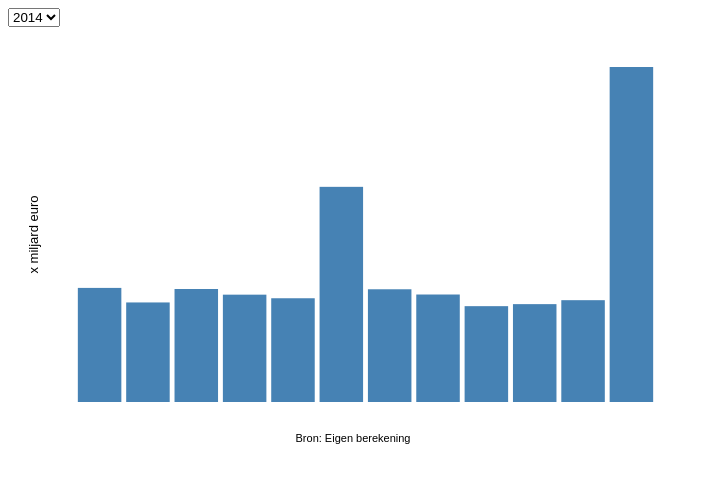
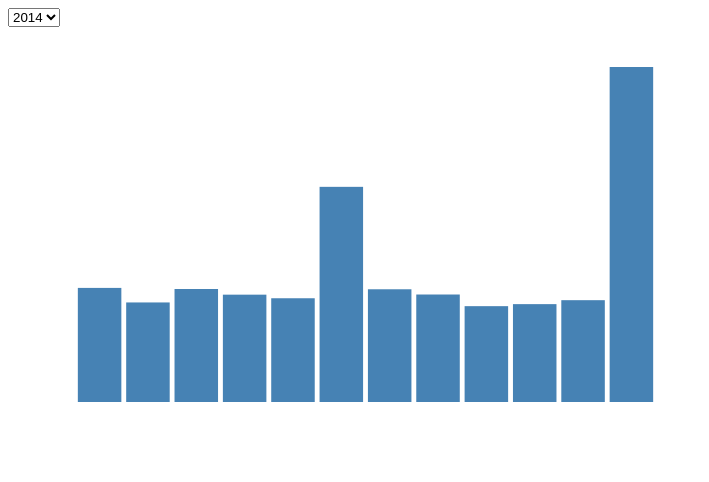
Before and after one commit to j130617/chartselect, a plain HTML site: page index.html in a window 1280 px wide. Shown: the whole page, without its empty margins (0-709 px from the left). Drawn offline with nearby package versions, Linux system fonts and the light colour scheme.

Commit message:
Update index.html

```diff
--- a/index.html
+++ b/index.html
@@ -87,7 +87,7 @@ var svg = d3.select("body").append("svg")
 //var colour_scale = d3.scaleQuantile()
     //.range(["#ffffe5", "#f7fcb9", "#d9f0a3", "#addd8e", "#78c679", "#41ab5d", "#238443", "#006837", "#004529"]);
 
- 	// Add a small label for the graph name.
+ /*	// Add a small label for the graph name.
   svg.append("text")
       .attr("transform", "rotate(-90)")
       .attr("y", - 35)
@@ -103,7 +103,7 @@ var svg = d3.select("body").append("svg")
       .attr("class", "legend")    // style the legend
       .style("text-anchor", "middle")
       .style("font-size", 11)
-      .text("Bron: Eigen berekening");
+      .text("Bron: Eigen berekening"); */
 
 function update(year) {
     d3.csv('monthly_data_' + year + '.csv', function(data) {
```
